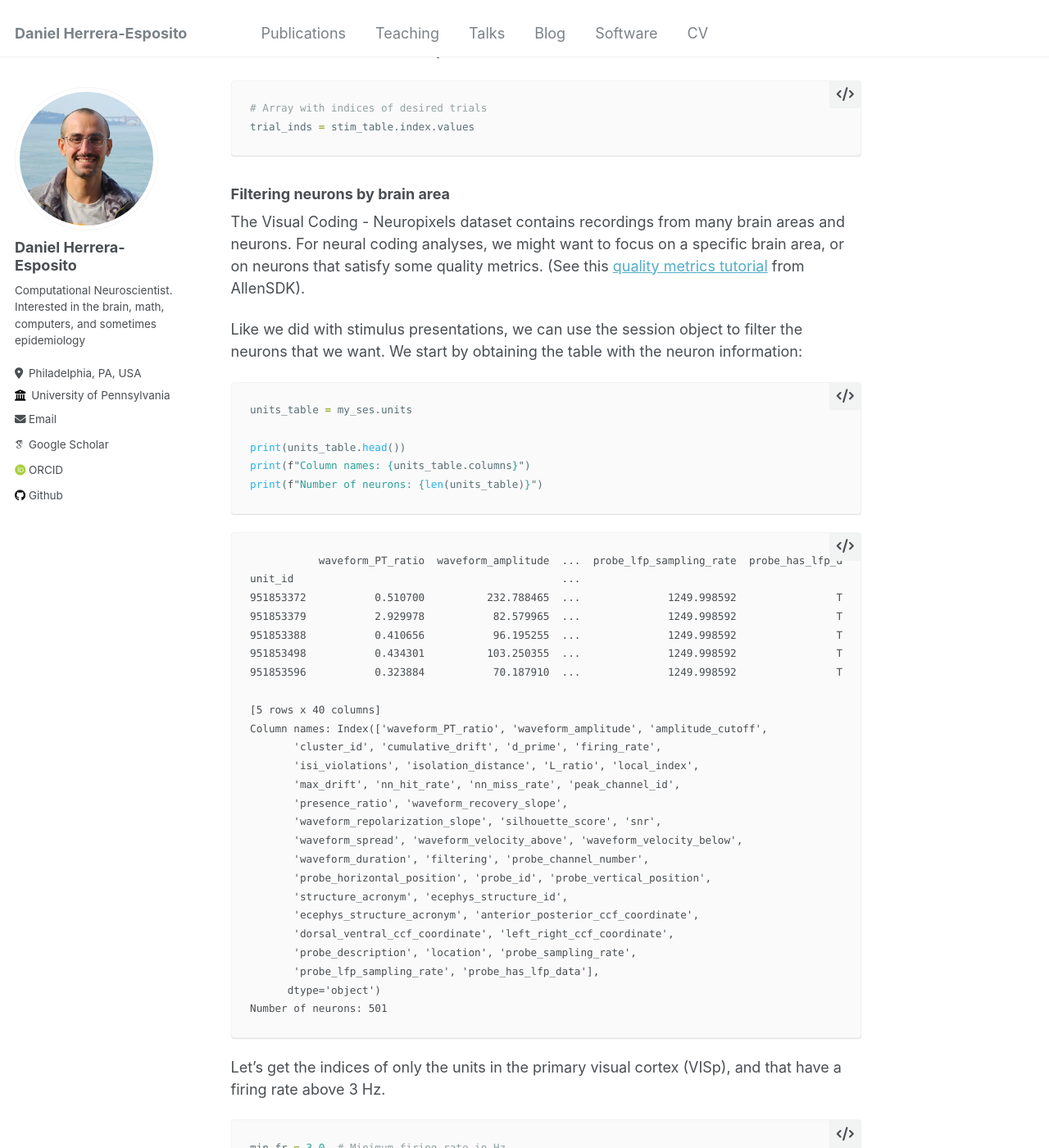
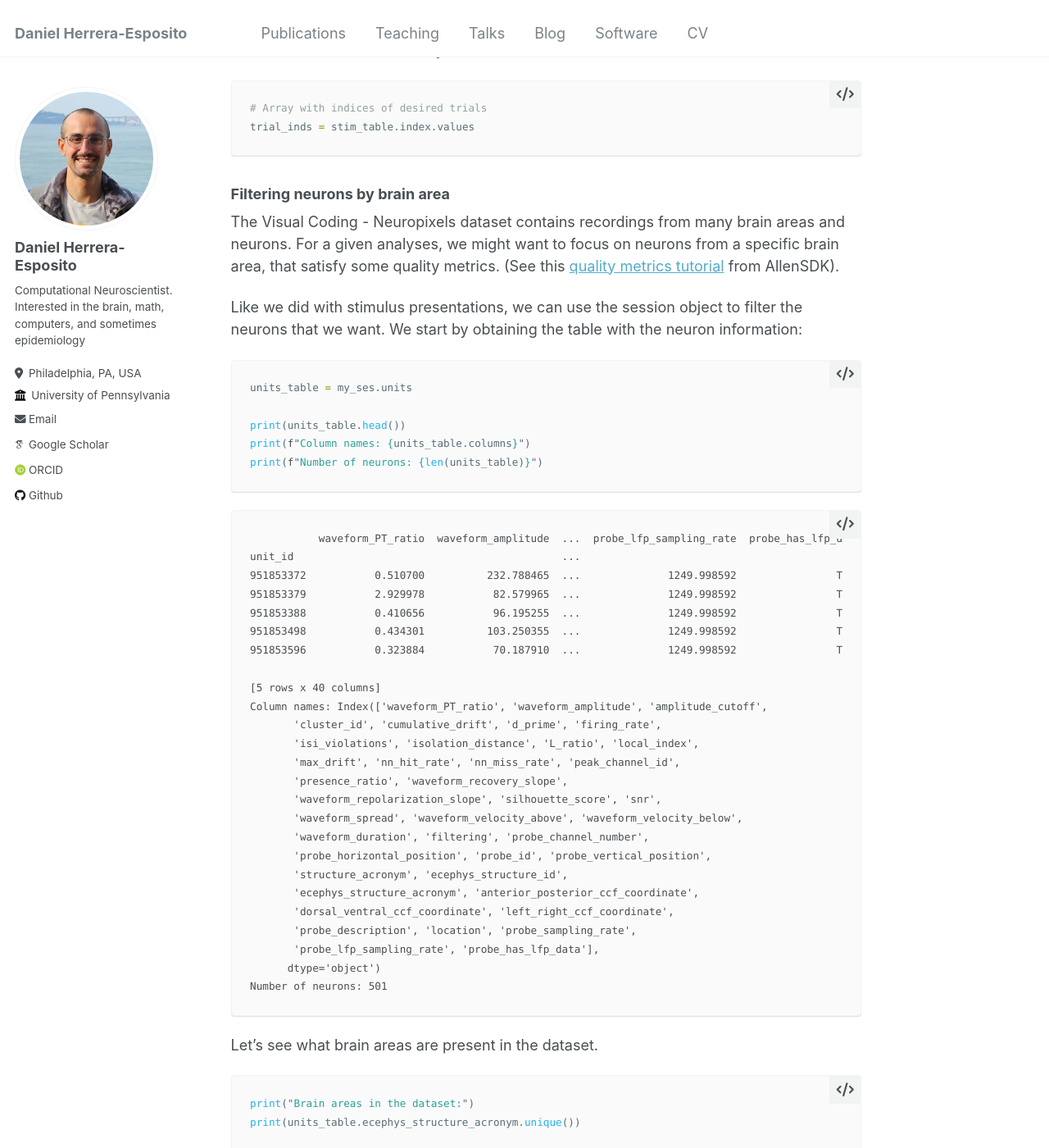
Before and after one commit to dherrera1911/dherrera1911.github.io, a Jekyll site: the page built from _posts/2025-08-10-open-neural-coding.md, in a window 1280 px wide and 1400 px high, scrolled down 4993 px. Shown: the whole window at 82% size. Built offline with Jekyll 4.4.1, drawn with Linux system fonts in a browser that asks for light colours; some web fonts are replaced; some of the changed text lies outside the part shown.

Commit message:
Print brain areas

````diff
--- a/_posts/2025-08-10-open-neural-coding.md
+++ b/_posts/2025-08-10-open-neural-coding.md
@@ -237,9 +237,9 @@ trial_inds = stim_table.index.values
 ### Filtering neurons by brain area
 
 The Visual Coding - Neuropixels dataset contains
-recordings from many brain areas and neurons. For neural
-coding analyses, we might want to focus on a specific brain
-area, or on neurons that satisfy some quality metrics.
+recordings from many brain areas and neurons.
+For a given analyses, we might want to focus on neurons from
+a specific brain area, that satisfy some quality metrics.
 (See this [quality metrics tutorial](https://allensdk.readthedocs.io/en/latest/_static/examples/nb/ecephys_quality_metrics.html)
 from AllenSDK).
 
@@ -281,6 +281,19 @@ Column names: Index(['waveform_PT_ratio', 'waveform_amplitude', 'amplitude_cutof
        'probe_lfp_sampling_rate', 'probe_has_lfp_data'],
       dtype='object')
 Number of neurons: 501
+```
+
+Let's see what brain areas are present in the dataset.
+
+```python
+print("Brain areas in the dataset:")
+print(units_table.ecephys_structure_acronym.unique())
+```
+
+```
+Brain areas in the dataset:
+['DG' 'CA1' 'VISam' 'LP' 'VISpm' 'LGd' 'VISp' 'CA3' 'CA2' 'VISl' 'MB' 'TH'
+ 'PP' 'PIL' 'VISal']
 ```
 
 Let's get the indices of only the units in the primary visual
````
